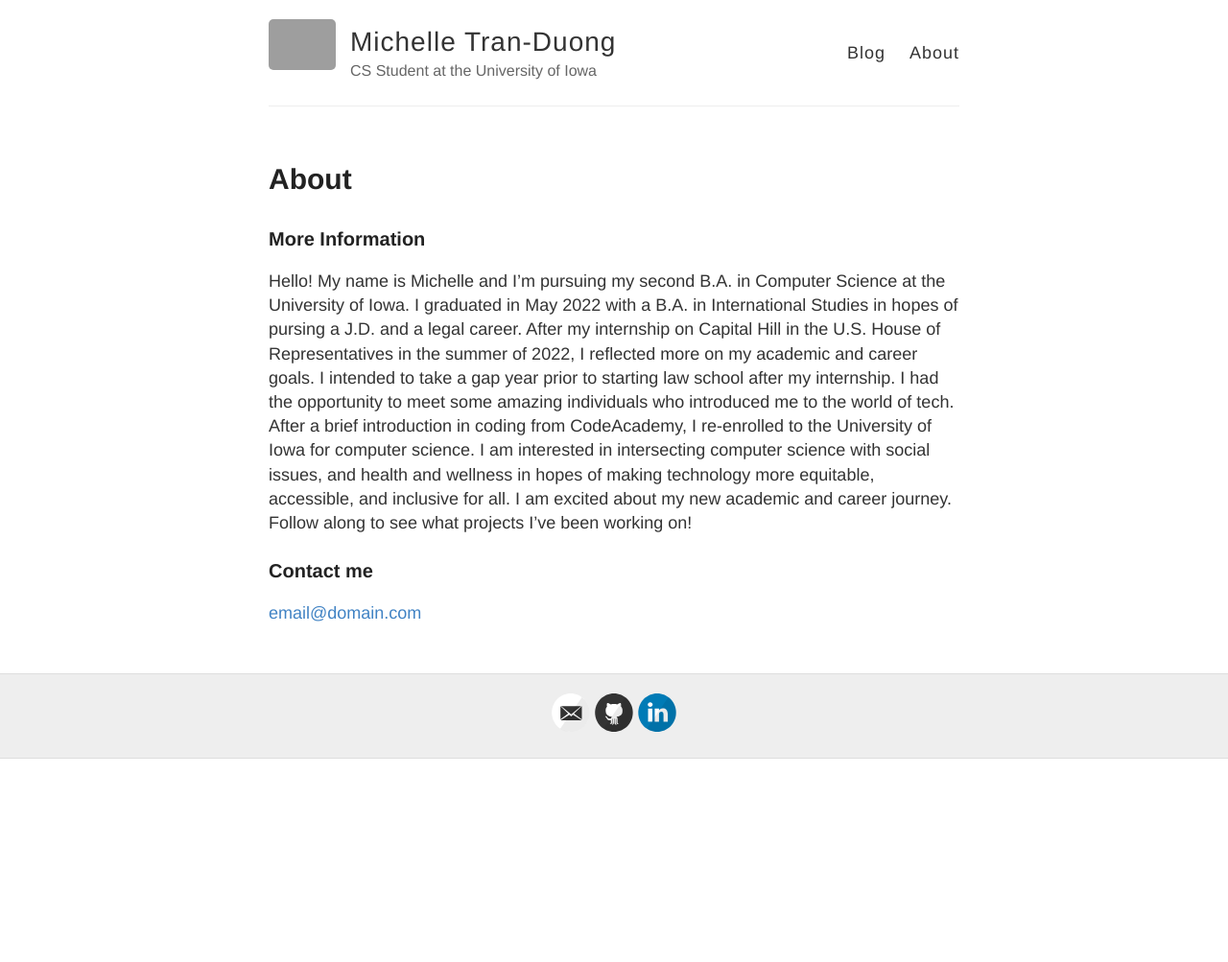
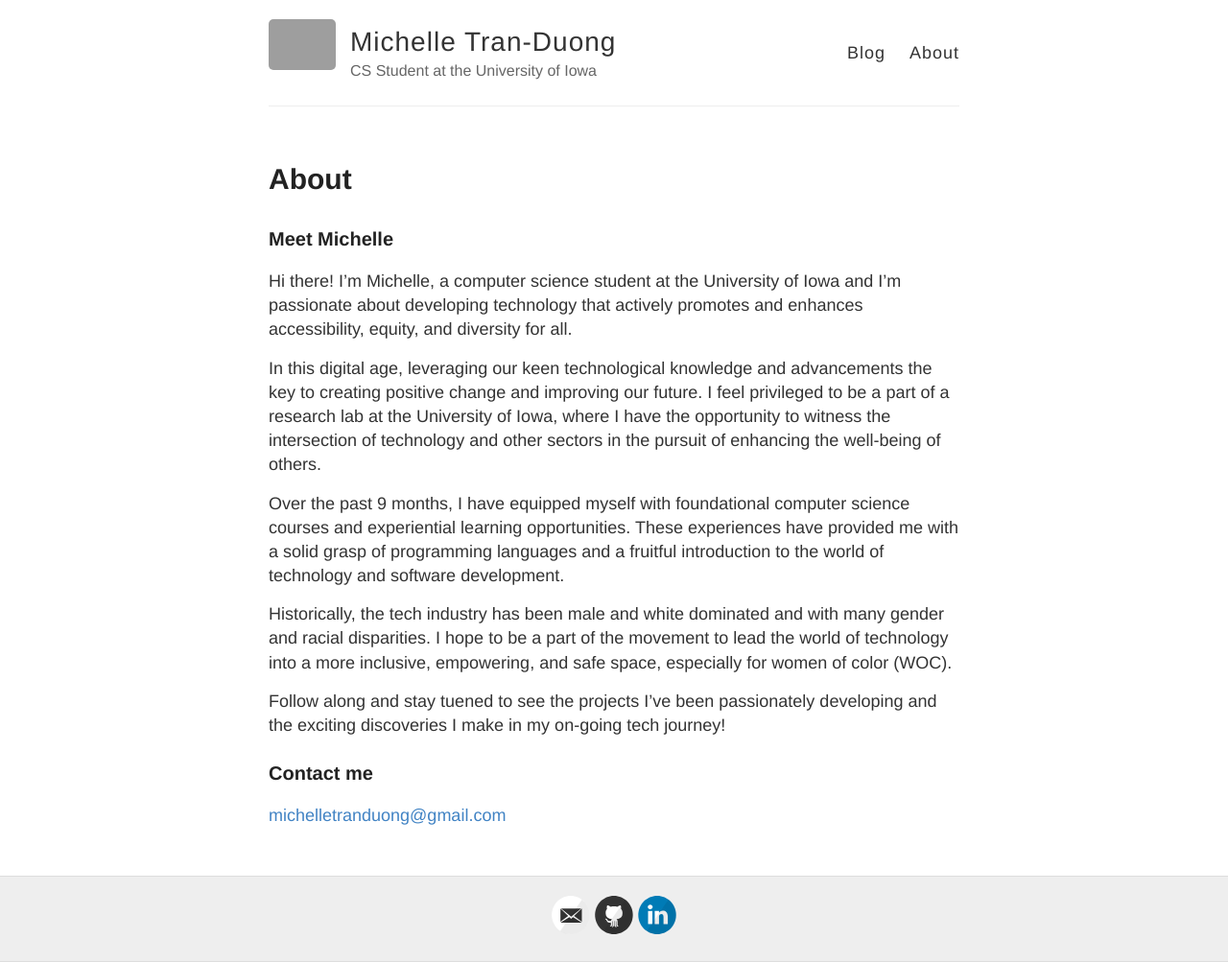
Before and after one commit to mahsheu/mahsheu.github.io, a Jekyll site: the page built from about.md, in a window 1280 px wide. Shown: the whole page at 96% size. Built offline with Jekyll 4.4.1, drawn with Linux system fonts in a browser that asks for light colours; before the commit the page ends 900 px from its top, so only the background shows below that; grey boxes are pictures that could not be loaded.

Commit message:
update readme

```diff
--- a/about.md
+++ b/about.md
@@ -4,10 +4,18 @@ title: About
 permalink: /about/
 ---
 
-### More Information
+### Meet Michelle
 
-Hello! My name is Michelle and I'm pursuing my second B.A. in Computer Science at the University of Iowa. I graduated in May 2022 with a B.A. in International Studies in hopes of pursing a J.D. and a legal career. After my internship on Capital Hill in the U.S. House of Representatives in the summer of 2022, I reflected more on my academic and career goals. I intended to take a gap year prior to starting law school after my internship. I had the opportunity to meet some amazing individuals who introduced me to the world of tech. After a brief introduction in coding from CodeAcademy, I re-enrolled to the University of Iowa for computer science. I am interested in intersecting computer science with social issues, and health and wellness in hopes of making technology more equitable, accessible, and inclusive for all. I am excited about my new academic and career journey. Follow along to see what projects I've been working on!
+Hi there! I'm Michelle, a computer science student at the University of Iowa and I'm passionate about developing technology that actively promotes and enhances accessibility, equity, and diversity for all.
+
+In this digital age, leveraging our keen technological knowledge and advancements the key to creating positive change and improving our future. I feel privileged to be a part of a research lab at the University of Iowa, where I have the opportunity to witness the intersection of technology and other sectors in the pursuit of enhancing the well-being of others.
+
+Over the past 9 months, I have equipped myself with foundational computer science courses and experiential learning opportunities. These experiences have provided me with a solid grasp of programming languages and a fruitful introduction to the world of technology and software development.
+
+Historically, the tech industry has been male and white dominated and with many gender and racial disparities. I hope to be a part of the movement to lead the world of technology into a more inclusive, empowering, and safe space, especially for women of color (WOC).
+
+Follow along and stay tuened to see the projects I've been passionately developing and the exciting discoveries I make in my on-going tech journey!
 
 ### Contact me
 
-[email@domain.com](mailto:michelle-tran-duong@uiowa.edu)
+[michelletranduong@gmail.com](mailto:michelle-tran-duong@uiowa.edu)
```
